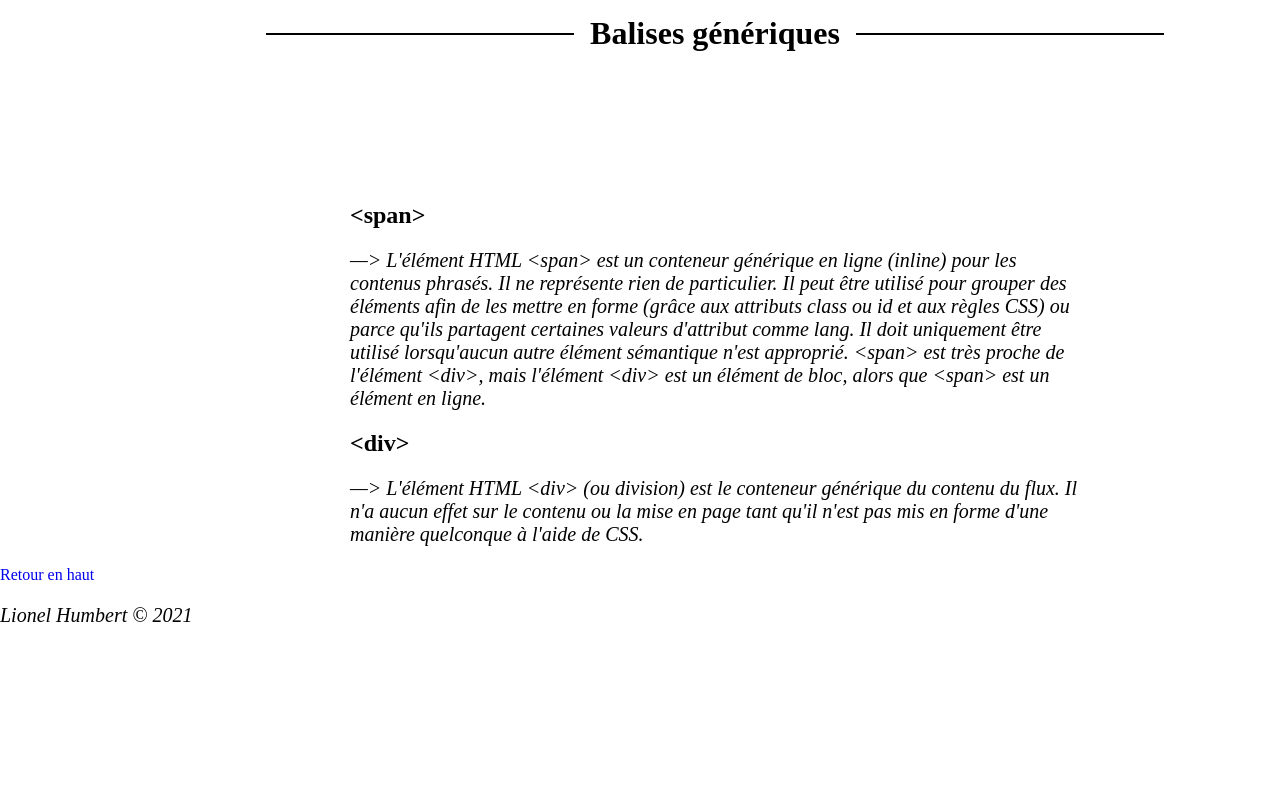
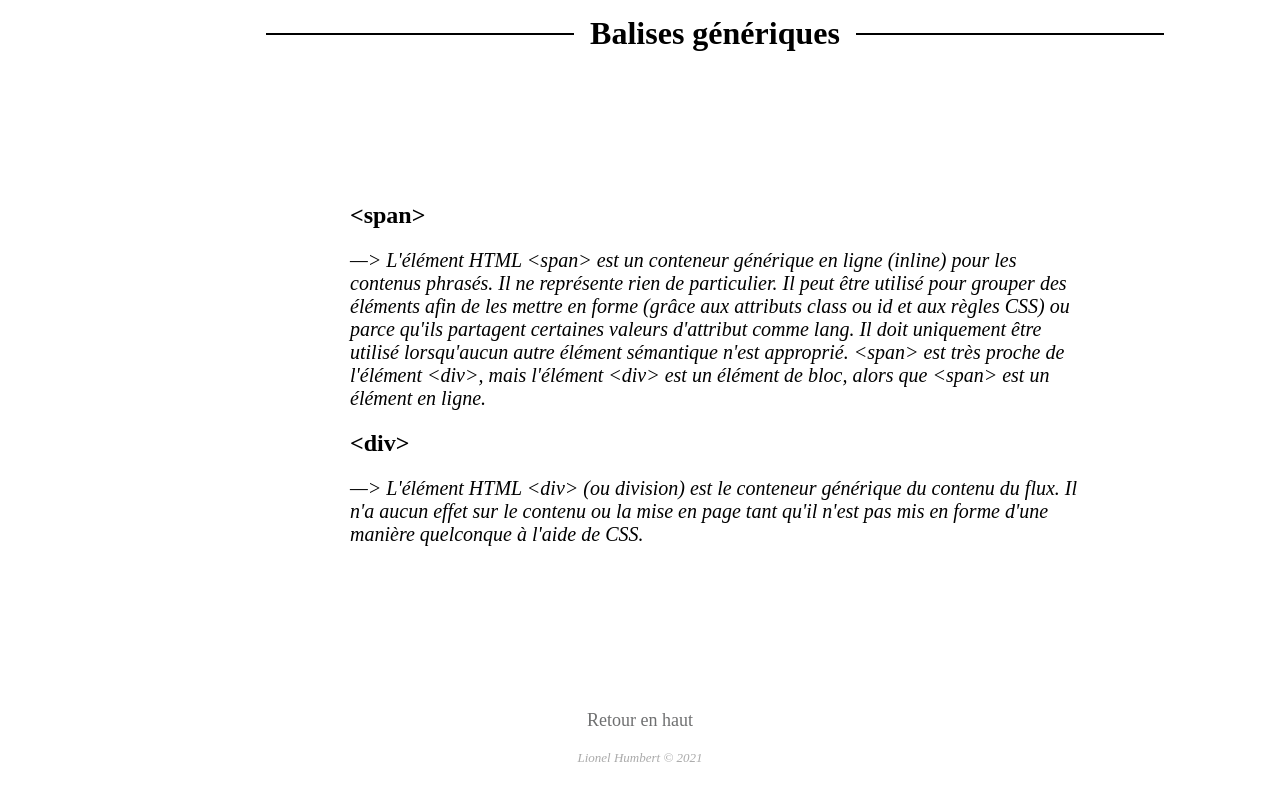
Before and after one commit to liohumb/tableau_periodique_HTML, a plain HTML site: page index.html in a window 1280 px wide. Shown: the part 9594-10394 px from the top of the page. Before the commit the page ends 10221 px from the top, so only its background shows below. Drawn offline with Linux system fonts and the light colour scheme.

Commit message:
ajout footer et commentaire

```diff
--- a/style.css
+++ b/style.css
@@ -1,4 +1,4 @@
-
+/* CSS GLOBAL */
 * {
     margin: 0;
     padding: 0;
@@ -7,12 +7,12 @@
     text-decoration: none;
 
   }
-
+  /* SEPARATION DIV (NAVBAR) & DIV (HERO & MAIN) EN DEUX COLONNES */
   .main {
     display: flex;
     margin-right: 100px;
   }
-
+/* PROPRIETE CSS NAVBAR */
   .main .navbar {
     width: 200px;
     height: 100%;
@@ -43,7 +43,7 @@
     display: block;
     color: black;
   }
-
+  /* PROPRIETE CSS HERO */
   .hero {
     text-align: center;
     margin-top: -125px;
@@ -65,7 +65,7 @@
     height: 60px;
     width: 60px;
   }
-
+/* COULEUR TABLEAU */
   .vertClaire
   {
     background-color: chartreuse;
@@ -98,7 +98,7 @@
   .rose {
     background-color: hotpink;
   }
-
+/* PROPRIETE CSS DESCRIPTION ELEMENTS TABLEAU */
   .descrip {
     position: relative;
     cursor: help;
@@ -129,7 +129,7 @@
   [aria-label]:focus {
     outline: none;
   }
-
+/* PROPRIETE CSS TITRES DIFFERENTES BALISES */
   .hr {
     align-items: center;
     display: flex;
@@ -142,7 +142,7 @@
     flex: 1;
     margin: 0 .5em;
   }
-
+/* PROPRIETE CSS MAIN */
   .main .main_content {
     width: 100%;
     margin-left: 250px;
@@ -186,3 +186,42 @@
     font-style: italic;
     font-size: 20px;
   }
+/* PROPRIETE CSS FOOTER */
+  .footer-basic {
+    padding:40px 0;
+    background-color:#ffffff;
+    color:#4b4c4d;
+    margin-top: 100px;
+  }
+
+  .footer-basic ul {
+    padding:0;
+    list-style:none;
+    text-align:center;
+    font-size:18px;
+    line-height:1.6;
+    margin-bottom:0;
+  }
+
+  .footer-basic li {
+    padding:0 10px;
+  }
+
+  .footer-basic ul a {
+    color:inherit;
+    text-decoration:none;
+    opacity:0.8;
+  }
+
+  .footer-basic ul a:hover {
+    opacity:1;
+  }
+
+  .footer-basic .copyright {
+    margin-top:15px;
+    margin-left: 200px;
+    text-align:center;
+    font-size:13px;
+    color:#aaa;
+    margin-bottom:0;
+  }
```
